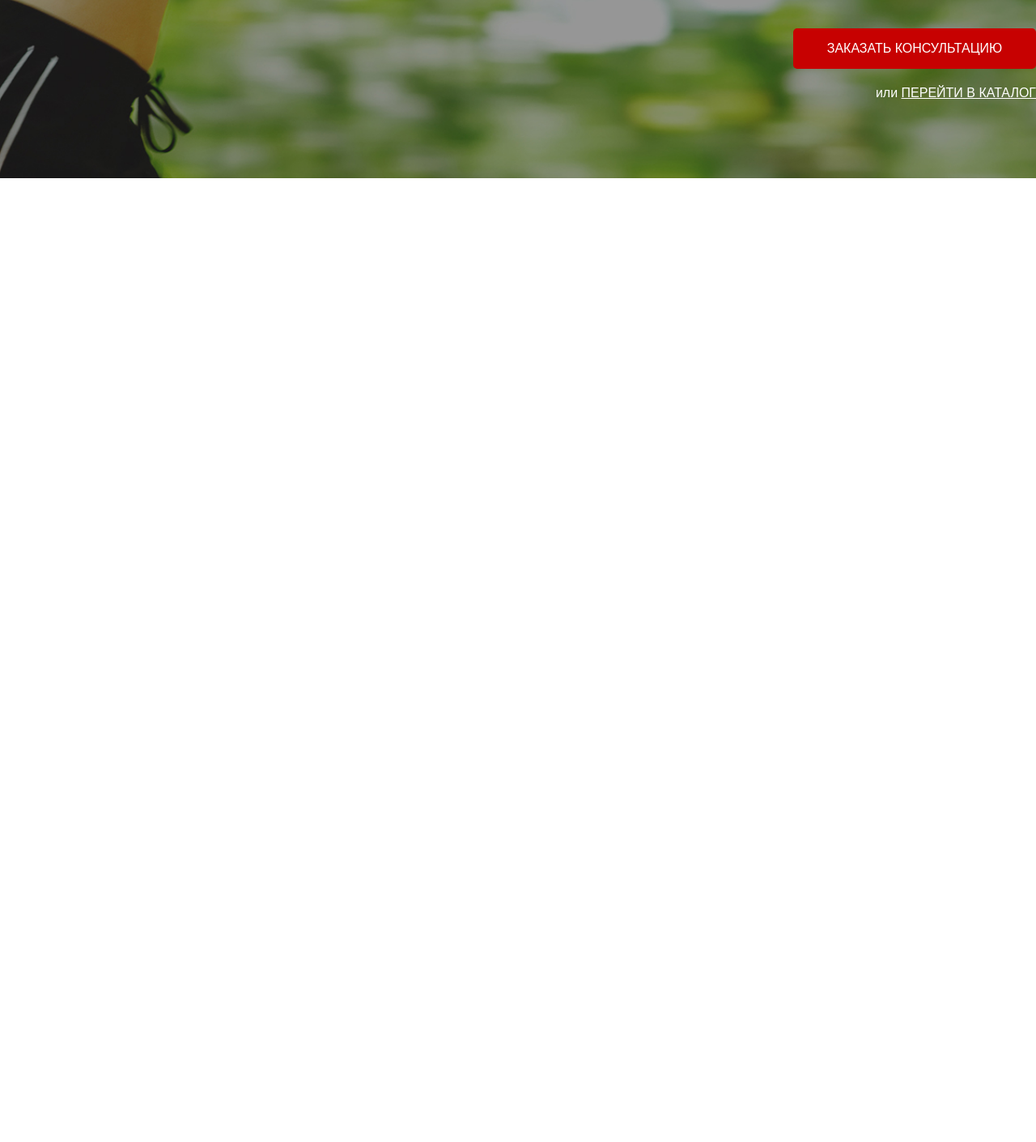
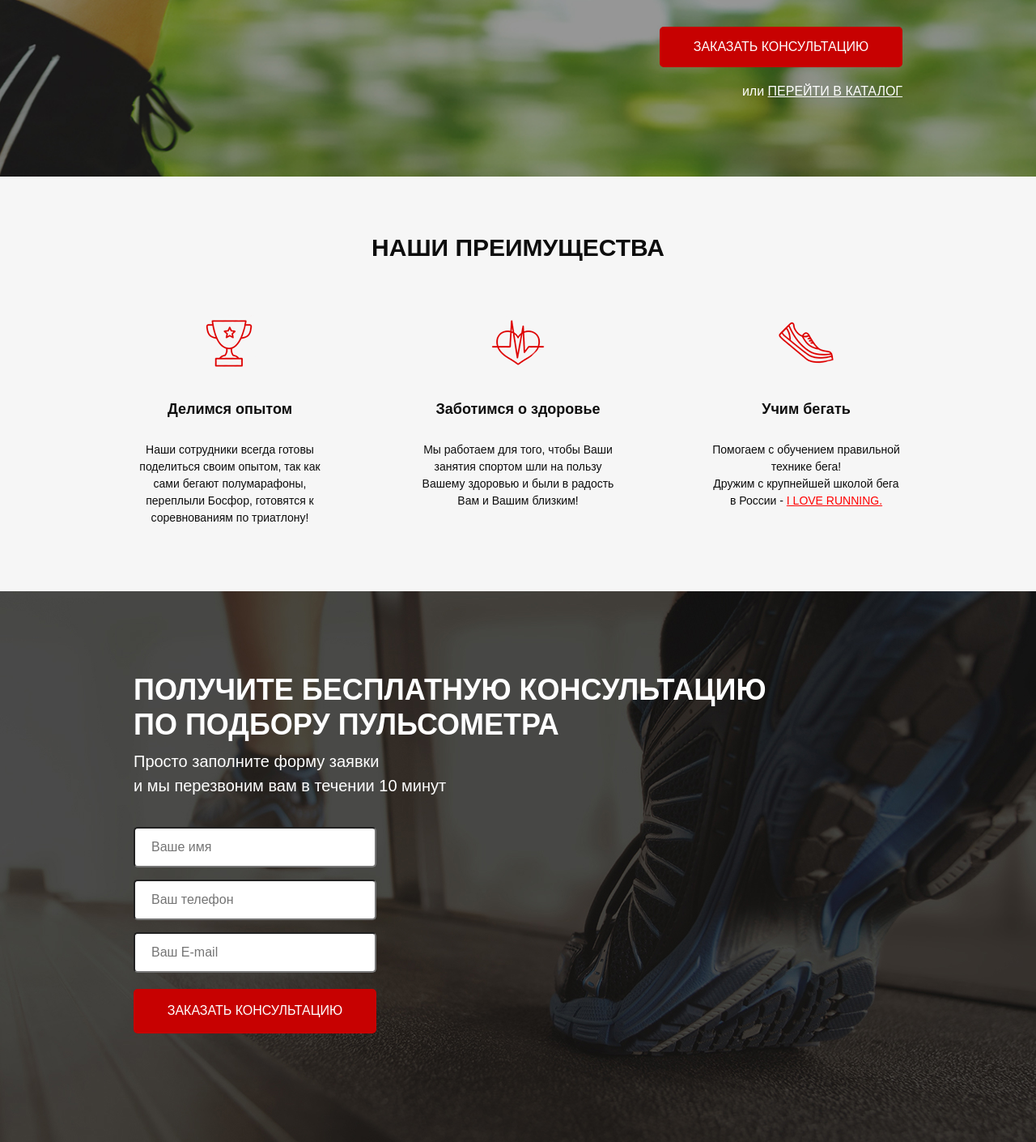
Before and after one commit to marynakurylko/project2, a website: page src/index.html in a window 1280 px wide. Shown: the part 470-1880 px from the top of the page at 81% size. Before the commit the page ends 800 px from the top, so only its background shows below. Drawn offline with Linux system fonts and the light colour scheme; files whose address does not match are found by name.

Commit message:
form screen

```diff
--- a/src/index.html
+++ b/src/index.html
@@ -56,5 +56,65 @@
             </div>
         </div>
     </div>
+
+    <div class="advantages">
+        <div class="container">
+            <h2 class="title">НАШИ ПРЕИМУЩЕСТВА</h2>
+            <div class="advantages__wrapper">
+                <div class="advantages__item">
+                    <img src="icons/advantages/cup.png" alt="cup" class="advantages__icon">
+                    <div class="advantages__subtitle">
+                        Делимся опытом
+                    </div>
+                    <div class="advantages__descr">
+                        Наши сотрудники всегда готовы поделиться своим опытом,
+                        так как сами бегают полумарафоны, переплыли Босфор, готовятся к соревнованиям по триатлону!
+                    </div>
+                </div>
+                <div class="advantages__item">
+                    <img src="icons/advantages/heart.png" alt="heart" class="advantages__icon">
+                    <div class="advantages__subtitle">
+                        Заботимся о здоровье
+                    </div>
+                    <div class="advantages__descr">
+                        Мы работаем для того,
+                        чтобы Ваши занятия спортом шли на пользу Вашему здоровью и были в радость Вам и Вашим близким!
+                    </div>
+                </div>
+                <div class="advantages__item">
+                    <img src="icons/advantages/shoe.png" alt="shoe" class="advantages__icon">
+                    <div class="advantages__subtitle">
+                        Учим бегать
+                    </div>
+                    <div class="advantages__descr">
+                        Помогаем с обучением
+                        правильной технике бега!<br>
+                        Дружим с крупнейшей школой бега в России -
+                        <a href="#">I LOVE RUNNING.</a>
+                    </div>
+                </div>
+            </div>
+        </div>
+    </div>
+
+    <div class="consultation">
+        <div class="container">
+            <h2 class="title title_left">
+                Получите бесплатную консультацию<br> по подбору пульсометра
+            </h2>
+            <div class="consultation__descr">
+                Просто заполните форму заявки<br> и мы перезвоним вам в течении 10 минут
+            </div>
+            <form class="feed-form" action="#">
+                <input name="name" required placeholder="Ваше имя" type="text">
+                <input name="phone" required placeholder="Ваш телефон" type="number">
+                <input name="email" required placeholder="Ваш E-mail" type="email">
+
+                <button class="button button_submit">заказать кОНСУЛЬТАЦИЮ</button>
+            </form>
+
+        </div>
+    </div>
+
 </body>
 </html>
--- /dev/null
+++ b/src/sass/blocks/_advantages.scss
@@ -0,0 +1,32 @@
+.advantages {
+    padding: 70px 0 80px 0;
+    background-color: #f6f6f6;
+    &__wrapper {
+        margin-top: 65px;
+        display: flex;
+        justify-content: space-between;
+    }
+    &__item {
+        display: flex;
+        flex-direction: column;
+        align-items: center;
+        max-width: 238px;
+    }
+    &__subtitle {
+        margin-top: 38px;
+        color: #0d0d0d;
+        font-size: 18px;
+        font-weight: 700;
+    }
+    &__descr {
+        margin-top: 26px;
+        color: #0d0d0d;
+        font-size: 14px;
+        font-weight: 300;
+        text-align: center;
+        a {
+            color: #ff0000;
+            text-decoration: underline;
+        }
+    }
+}
--- a/src/sass/blocks/_buttons.scss
+++ b/src/sass/blocks/_buttons.scss
@@ -1,12 +1,12 @@
 .button {
-    width: 153px;
-    height: 32px;
+    width: 150px;
+    height: 30px;
+    border-radius: 5px;
     background-color: $main-color;
-    border-radius: 5px;
     border: none;
+    color: #ffffff;
+    font-size: 12px;
     font-weight: 500;
-    font-size: 12px;
-    color: #FFFFFF;
     text-transform: uppercase;
     &_main {
         margin-top: 67px;
@@ -14,4 +14,10 @@
         height: 50px;
         font-size: 16px;
     }
+    &_submit {
+        width: 100%;
+        height: 55px;
+        color: #fff;
+        font-size: 16px;
+    }
 }
--- /dev/null
+++ b/src/sass/blocks/_consultation.scss
@@ -0,0 +1,10 @@
+.consultation {
+    min-height: 680px;
+    padding: 100px 0 92px 0;
+    background: url('../../img/bg/bg2.jpg') center (center/cover) no-repeat;
+    &__descr {
+        color: #fff;
+        font-weight: 500;
+        font-size: 20px;
+    }
+}
--- /dev/null
+++ b/src/sass/blocks/_forms.scss
@@ -0,0 +1,17 @@
+.feed-form {
+    margin-top: 36px;
+    display: flex;
+    flex-direction: column;
+    width: 300px;
+    input {
+        height: 50px;
+        border-radius: 5px;
+        background-color: #fff;
+        margin-bottom: 15px;
+        padding: 0 20px;
+        &:nth-child(3) {
+            margin-bottom: 20px;
+        }
+
+    }
+}
--- a/src/sass/blocks/_header.scss
+++ b/src/sass/blocks/_header.scss
@@ -9,9 +9,9 @@
         }
     }
     &__official {
-        color: #FFFFFF;
+        color: #ffffff;
+        font-size: 12px;
         font-weight: 500;
-        font-size: 12px;
         text-align: center;
         span {
             display: block;
@@ -20,9 +20,9 @@
     }
     &__phone {
         display: block;
-        color: #FFFFFF;
+        color: #ffffff;
+        font-size: 18px;
         font-weight: 700;
-        font-size: 18px;
         &:hover {
             color: #fff;
             text-decoration: none;
--- a/src/sass/blocks/_promo.scss
+++ b/src/sass/blocks/_promo.scss
@@ -31,7 +31,7 @@
         text-align: center;
         font-size: 14px;
         color: #FFFFFF;
-        img{
+        img {
             display: block;
             margin: 0 auto;
             margin-bottom: 20px;
@@ -42,7 +42,7 @@
         font-size: 16px;
         color: #FFFFFF;
         font-weight: 500;
-        a{
+        a {
             color: #FFFFFF;
             text-transform: uppercase;
             text-decoration: underline;
--- /dev/null
+++ b/src/sass/blocks/_titles.scss
@@ -0,0 +1,12 @@
+.title {
+    color: #0d0d0d;
+    font-size: 30px;
+    font-weight: 700;
+    text-align: center;
+    text-transform: uppercase;
+    &_left {
+        color: #fff;
+        font-size: 36px;
+        text-align: left;
+    }
+}
--- a/src/sass/style.scss
+++ b/src/sass/style.scss
@@ -3,9 +3,13 @@
     font-family: 'Museo Sans Cyrl', sans-serif;
 }
 .container {
-    min-width: 950px;
+    max-width: 950px;
     margin: 0 auto;
 }
 @import 'blocks/promo';
-@import 'blocks/header';
+@import 'blocks/header.scss';
 @import 'blocks/buttons';
+@import 'blocks/advantages';
+@import 'blocks/titles';
+@import 'blocks/consultation';
+@import 'blocks/forms';
```
Also changed, not shown: src/css/style.min.css, src/icons/main_screen/cup.png (renamed from src/icons/cup.png), src/icons/main_screen/heart.png (renamed from src/icons/heart.png), src/icons/main_screen/shoe.png (renamed from src/icons/shoe.png).
